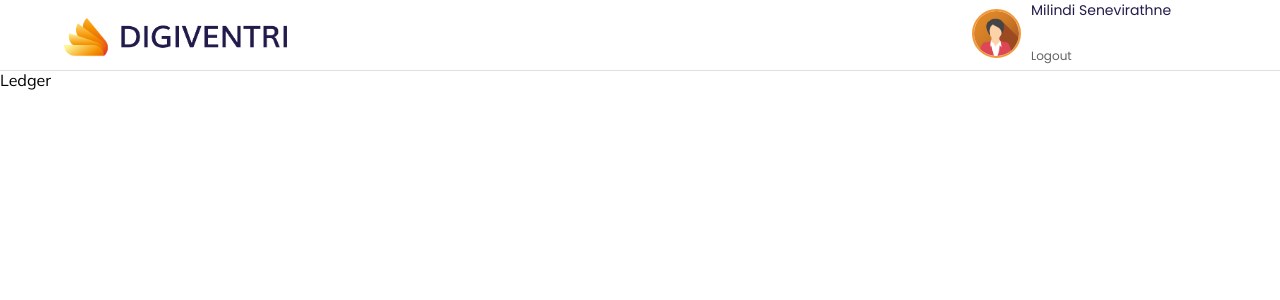
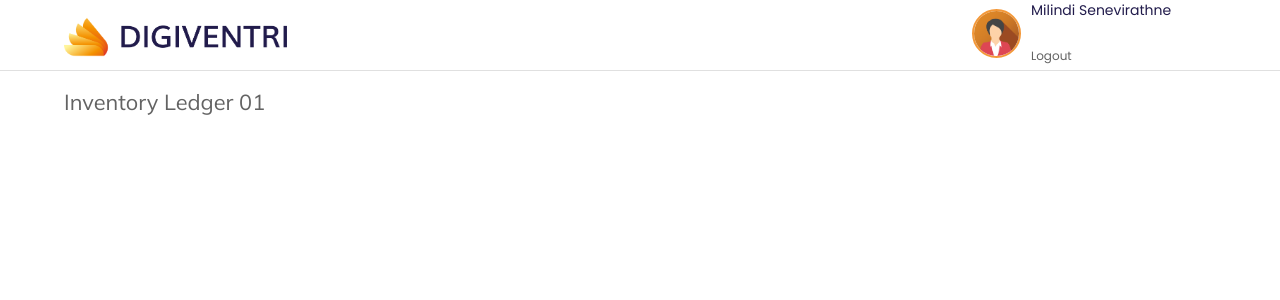
Before and after one commit to devlllkk02/digiventri, a React (Create React App) app: page / in a window 1280 px wide. Shown: the top 300 px of the page. Built offline with nearby package versions, Linux system fonts and the light colour scheme.

Commit message:
Add title

```diff
--- a/src/components/Ledger/Ledger.js
+++ b/src/components/Ledger/Ledger.js
@@ -1,9 +1,10 @@
 import React from 'react'
+import "./Ledger.scss"
 
 export default function Ledger() {
     return (
         <div>
-            Ledger
+            <h1 className="title">Inventory Ledger 01</h1>
         </div>
     )
 }
--- a/src/components/Ledger/Ledger.scss
+++ b/src/components/Ledger/Ledger.scss
@@ -0,0 +1,14 @@
+.title{
+    position: absolute;
+    width: 334px;
+    height: 45px;
+    left: 5vw;
+    top: 5vw;
+    font-family: Mulish;
+    font-style: normal;
+    font-weight: normal;
+    font-size: 1.7vw;
+    line-height: 45px;
+    text-transform: capitalize;
+    color: #636363;
+}
```
